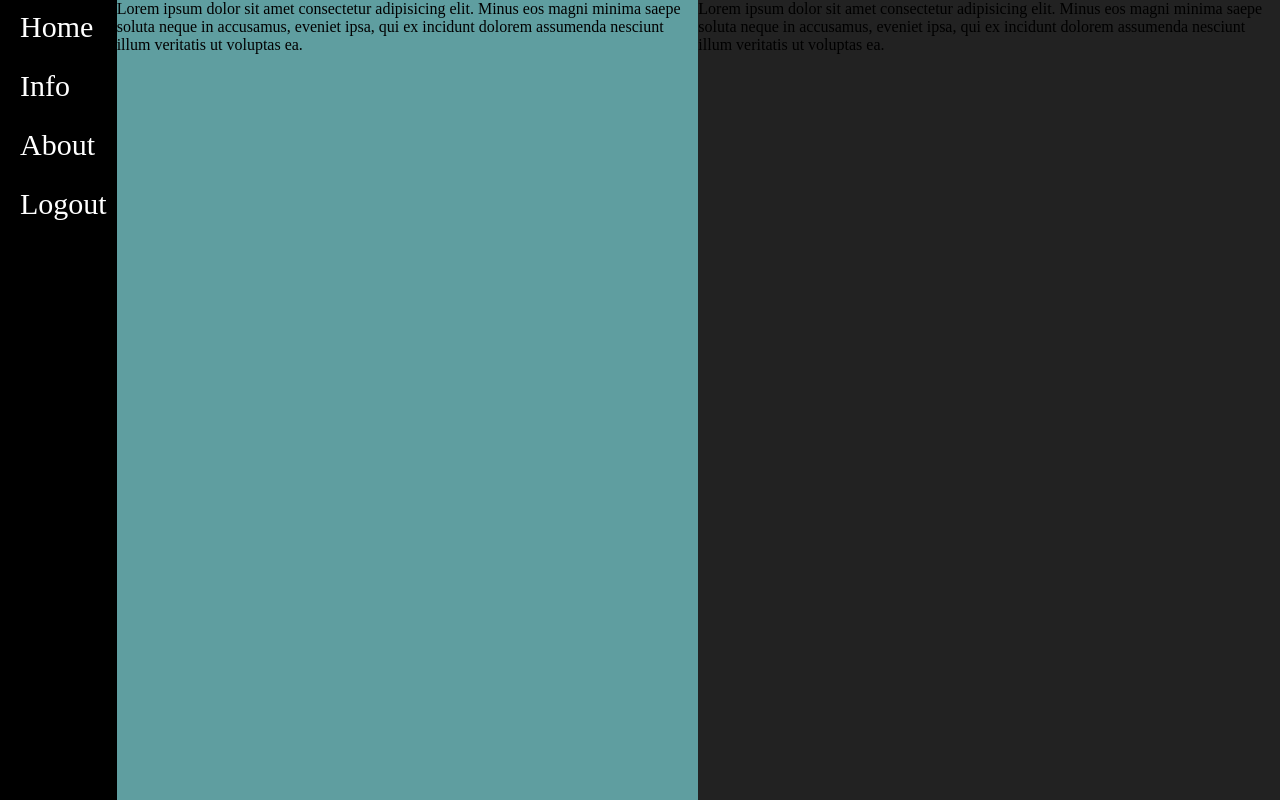
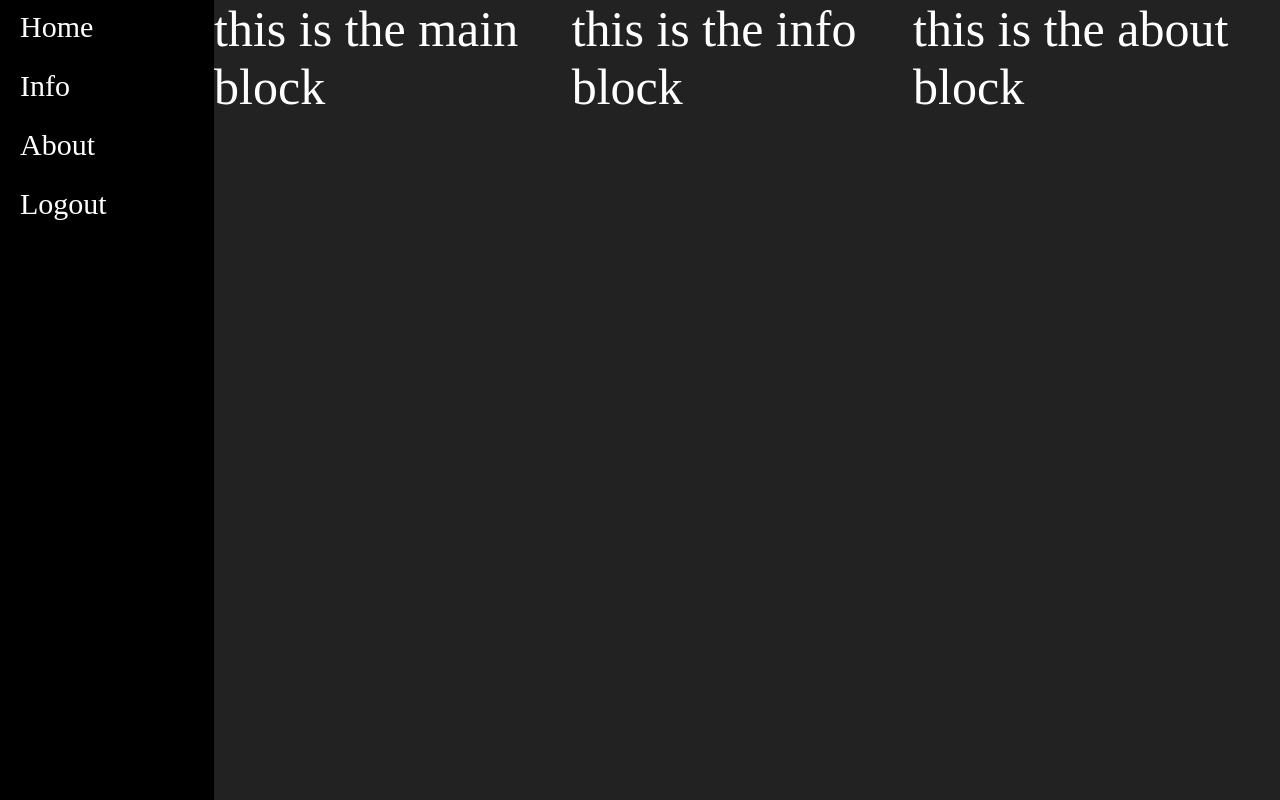
Before and after one commit to jatinkarthik-tripathy/Exam-Planner, a PHP site: page /html/sidebar.html in a window 1280 px wide. Run offline with PHP 8.4, Linux system fonts and the light colour scheme.

Commit message:
cleaned up js from html file, added js for main body of site

```diff
--- a/css/sidebar.css
+++ b/css/sidebar.css
@@ -11,7 +11,7 @@ body{
     width: 20%;
     height: 100vh;
     background-color: black;
-    order: 1;
+    order: -1;
 }
 .sidebar ul{
     color:white;
@@ -29,14 +29,8 @@ body{
     color: #999
 
 }
-.main {
-    background-color: cadetblue;
-    order: 2;
+
+p{
+    color: white;
+    font-size: 50px;
 }
-.main2:hover {
-    background-color: antiquewhite;
-}
-
-.main2{
-    order: 3;
-}
--- a/html/sidebar.html
+++ b/html/sidebar.html
@@ -10,22 +10,22 @@
 <body>
     <div class="sidebar">
         <ul>
-            <li><a href="">Home</a></li>
-            <li><a href="">Info</a></li>
-            <li><a href="">About</a></li>
+            <li><a onclick="showHome()">Home</a></li>
+            <li><a onclick="showInfo()">Info</a></li>
+            <li><a onclick="showAbt()">About</a></li>
             <li><a href="flex_test.html">Logout</a></li>
         </ul>
     </div>
-    <div class="main">
-        <p>Lorem ipsum dolor sit amet consectetur adipisicing elit. Minus eos magni minima saepe soluta neque in
-            accusamus, eveniet ipsa, qui ex incidunt dolorem assumenda nesciunt illum veritatis ut voluptas ea.
-        </p>
+    <div id="home">
+        <p>this is the main block</p>
     </div>
-    <div class="main2">
-        <p>Lorem ipsum dolor sit amet consectetur adipisicing elit. Minus eos magni minima saepe soluta neque in
-            accusamus, eveniet ipsa, qui ex incidunt dolorem assumenda nesciunt illum veritatis ut voluptas ea.
-        </p>
+    <div id="info">
+        <p>this is the info block</p>
     </div>
+    <div id="abt">
+        <p>this is the  about block</p>
+    </div>
+
 </body>
-
+<script type="text/javascript" src="../js/main.js"></script>
 </html>
--- /dev/null
+++ b/js/main.js
@@ -0,0 +1,26 @@
+console.log("main.js")
+function showHome(){
+    var x = document.getElementById("home");
+    if (x.style.display == "none") {
+        x.style.display = "flex";
+    } else {
+        x.style.display = "none";
+    }
+}
+
+function showInfo() {
+    var x = document.getElementById("info");
+    if (x.style.display == "none") {
+        x.style.display = "flex";
+    } else {
+        x.style.display = "none";
+    }
+}
+function showAbt() {
+    var x = document.getElementById("abt");
+    if (x.style.display == "none") {
+        x.style.display = "flex";
+    } else {
+        x.style.display = "none";
+    }
+}
```
Also changed, not shown: html/flex_test.html (+1 -11 lines), js/login.js (added, +8 -0 lines).
